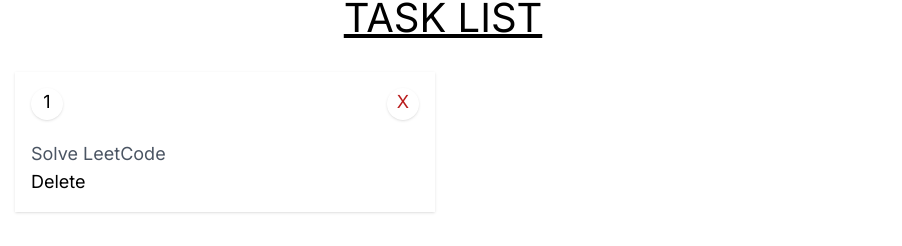
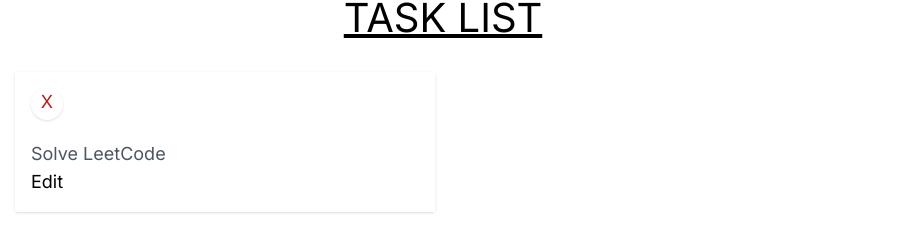
Before and after one commit to CodewithTanzeel/Todo-app-with-next14, a Next.js app: page / in a window 1280 px wide. Shown: the part 260-506 px from the top of the page, without its empty margins (197-1099 px from the left). Built offline with nearby package versions, Linux system fonts and the light colour scheme.

Commit message:
Update page.tsx

```diff
--- a/src/app/page.tsx
+++ b/src/app/page.tsx
@@ -6,6 +6,11 @@ export default function Home() {
   // Defining State
 
   const [todos, setTodos] = useState([{ task: "Solve LeetCode" }]);
+  // Funtion for addTask
+  const addItem = () => {
+    setTodos([...todos, { task: inputVal }]);
+    setInput("");
+  };
   const [inputVal, setInput] = useState("");
   // console.log("inputva",inputVal)
   return (
@@ -20,12 +25,14 @@ export default function Home() {
           type="text"
           value={inputVal}
           onChange={(e) => setInput(e.target.value)}
-
           placeholder="Write your task here"
           className=" w-[80%] rounded-2xl text-lg px-5 text-green-950"
         />
 
-        <button className="bg-green-950 text-white rounded-2xl p-3">
+        <button
+          className="bg-green-950 text-white rounded-2xl p-3"
+          onClick={addItem}
+        >
           ADD TASK
         </button>
         {/* INPUT End */}
@@ -41,9 +48,6 @@ export default function Home() {
           return (
             <div className="shadow p-4 text-lg" key={i}>
               <div className="flex justify-between ">
-                <span className="rounded-full shadow h-8 w-8   text-center  ">
-                  1
-                </span>
                 <span className="rounded-full shadow h-8 w-8 cursor-pointer text-red-700  text-center ">
                   X
                 </span>
@@ -51,7 +55,7 @@ export default function Home() {
               {/* Task Content */}
               <div className="mt-5 text-30px text-gray-600">{item.task}</div>
               <div>
-                <button className="text-right cursor-pointer">Delete</button>
+                <button className="text-right cursor-pointer">Edit</button>
               </div>
             </div>
           );
```
